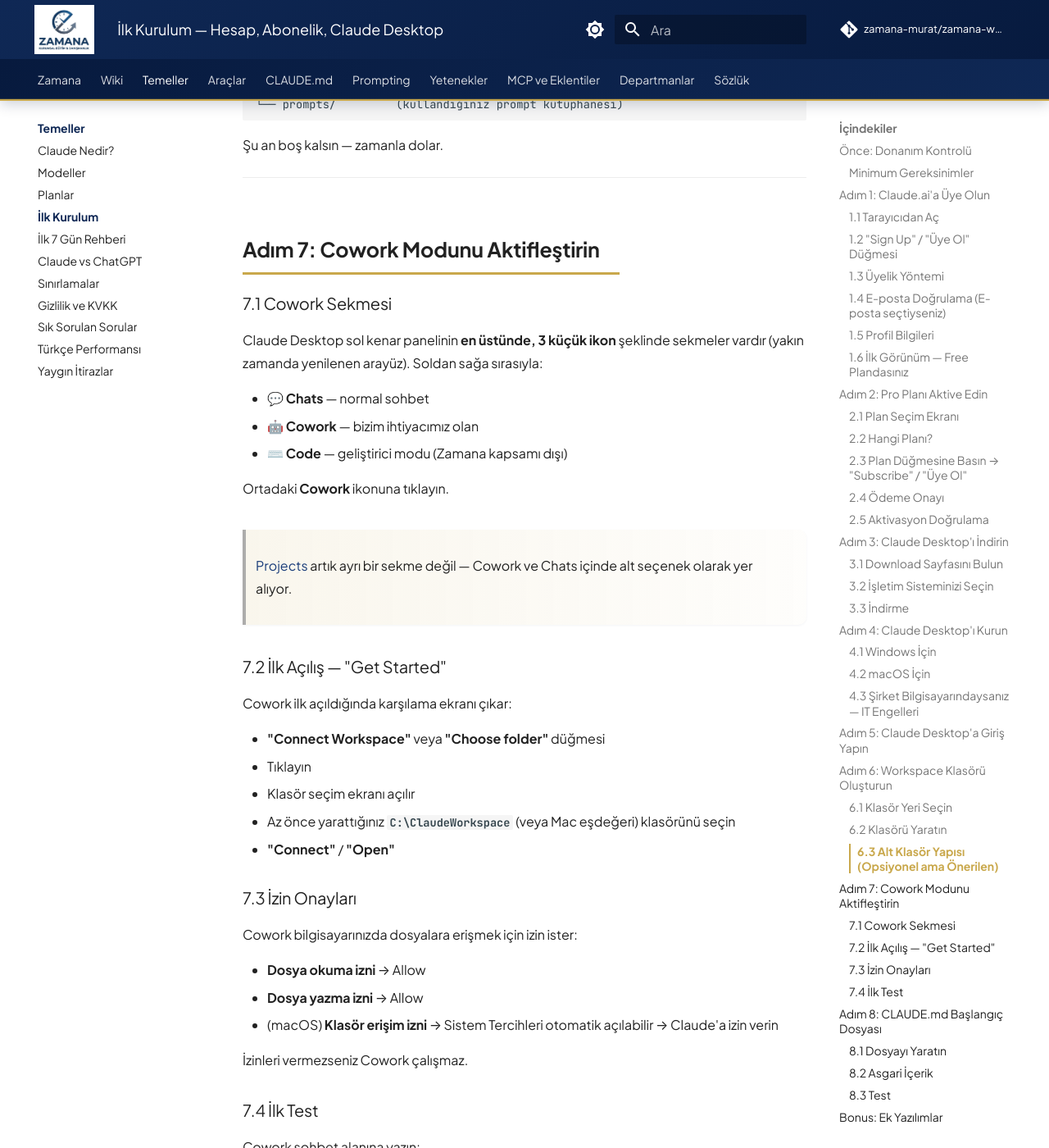
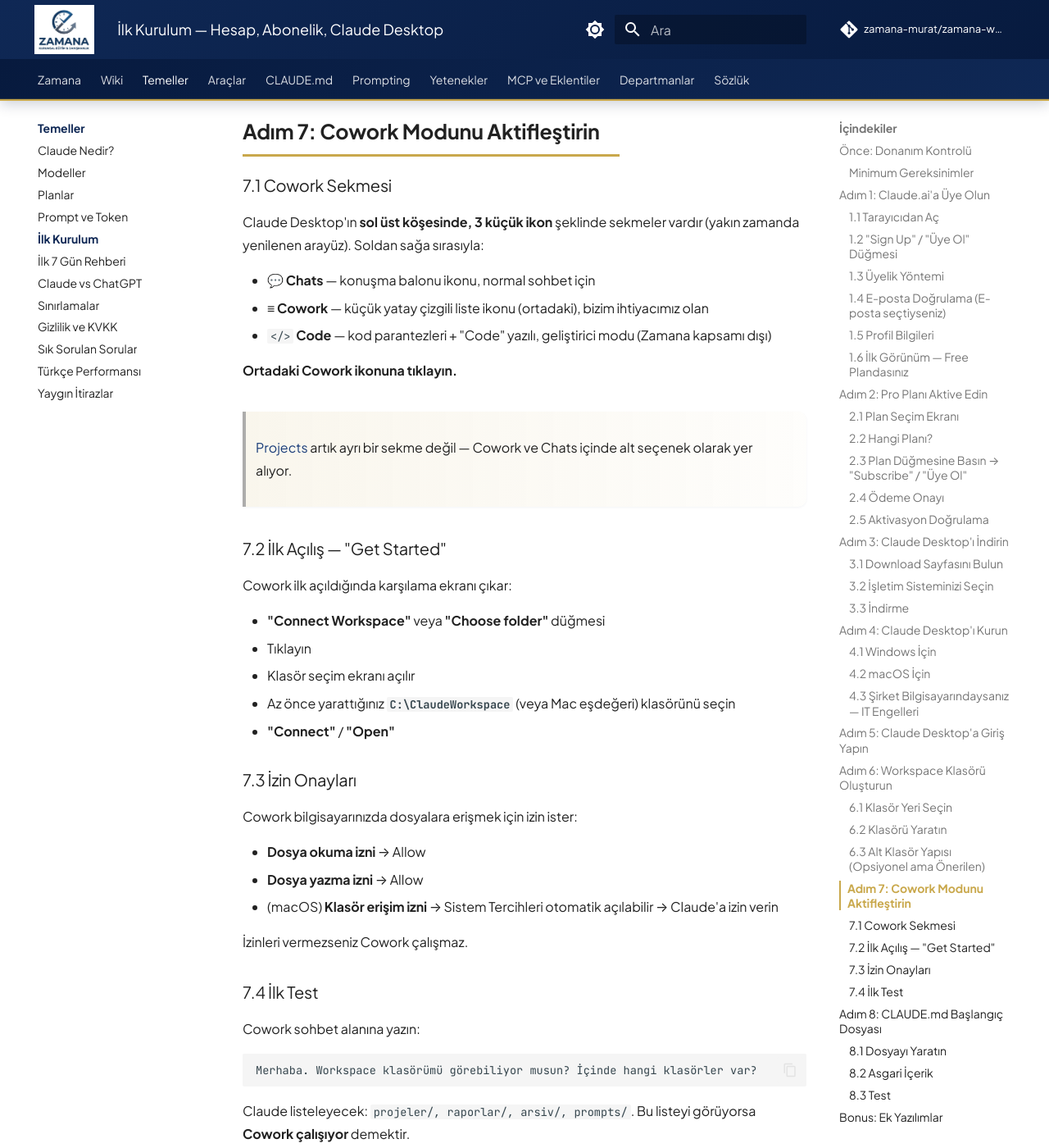
Before and after one commit to zamana-murat/zamana-wiki, an MkDocs documentation site: the page built from docs/temeller/ilk-kurulum.md, in a window 1280 px wide and 1400 px high, scrolled down 9122 px. Shown: the whole window at 82% size. Built offline with MkDocs 1.6.1 and Material for MkDocs 9.7.7, drawn with Linux system fonts in a browser that asks for light colours; comment, search, counter and statistics services are not loaded; some of the changed text lies outside the part shown.

Commit message:
Add Prompt ve Token page, update Cowork icon, tighten H2 spacing

```diff
--- a/docs/stylesheets/extra.css
+++ b/docs/stylesheets/extra.css
@@ -130,7 +130,7 @@
 }
 
 .md-typeset h2 {
-  margin-top: 3rem;
+  margin-top: 2.1rem;
   margin-bottom: 1rem;
   padding-top: 0.5rem;
   padding-bottom: 0.5rem;
--- a/docs/temeller/ilk-7-gun.md
+++ b/docs/temeller/ilk-7-gun.md
@@ -38,6 +38,11 @@ Bu sayfa, Zamana eğitim programlarının birinci haftasının damıtılmış ha
 Bu hafta yapmanız gereken yazılı bir çıktı: müşteri e-postası, rapor özeti, teklif yazısı, politika taslağı, sunum planı, toplantı brifingi. Listede en kolayını seç.
 
 **2. 5 bileşenli prompt yazın (15 dk)**
+
+> **Önce: Hangi modda, hangi modelle?**
+>
+> - **Mod: Cowork** — Claude Desktop sol üst köşesinde 3 ikon var. Soldan sağa: 💬 Chats (konuşma balonu), **Cowork** (ortadaki, küçük yatay çizgili liste ikonu), `</> Code`. **Ortadaki Cowork ikonuna tıklayın.** Sebep: CLAUDE.md dosyanız burada otomatik okunur, çıktıyı workspace klasörüne kaydedebilirsiniz. Chats'te bu yok.
+> - **Model: Sonnet (varsayılan)** — sağ üstte veya sohbet kutusunun yanında model seçici var. **Sonnet 4.6** seçili olduğunu kontrol edin. Bu hafta hep Sonnet kullanın — model seçimiyle uğraşmayın. Detay: [Modeller](modeller.md).
 
 Bir promptu doğru kurmanın yapısı şu — hepsini birden ver:
 
--- a/docs/temeller/ilk-kurulum.md
+++ b/docs/temeller/ilk-kurulum.md
@@ -299,13 +299,13 @@ ClaudeWorkspace/
 
 ### 7.1 Cowork Sekmesi
 
-Claude Desktop sol kenar panelinin **en üstünde, 3 küçük ikon** şeklinde sekmeler vardır (yakın zamanda yenilenen arayüz). Soldan sağa sırasıyla:
+Claude Desktop'ın **sol üst köşesinde, 3 küçük ikon** şeklinde sekmeler vardır (yakın zamanda yenilenen arayüz). Soldan sağa sırasıyla:
 
-- 💬 **Chats** — normal sohbet
-- 🤖 **Cowork** — bizim ihtiyacımız olan
-- ⌨️ **Code** — geliştirici modu (Zamana kapsamı dışı)
+- 💬 **Chats** — konuşma balonu ikonu, normal sohbet için
+- ≡ **Cowork** — küçük yatay çizgili liste ikonu (ortadaki), bizim ihtiyacımız olan
+- `</>` **Code** — kod parantezleri + "Code" yazılı, geliştirici modu (Zamana kapsamı dışı)
 
-Ortadaki **Cowork** ikonuna tıklayın.
+**Ortadaki Cowork ikonuna tıklayın.**
 
 > [Projects](../araclar/projects.md) artık ayrı bir sekme değil — Cowork ve Chats içinde alt seçenek olarak yer alıyor.
 
--- a/mkdocs.yml
+++ b/mkdocs.yml
@@ -101,6 +101,7 @@ nav:
       - Claude Nedir?: temeller/claude-nedir.md
       - Modeller: temeller/modeller.md
       - Planlar: temeller/planlar.md
+      - Prompt ve Token: temeller/prompt-ve-token.md
       - İlk Kurulum: temeller/ilk-kurulum.md
       - İlk 7 Gün Rehberi: temeller/ilk-7-gun.md
       - Claude vs ChatGPT: temeller/claude-vs-chatgpt.md
```
Also changed, not shown: docs/temeller/prompt-ve-token.md (added, +125 -0 lines).
